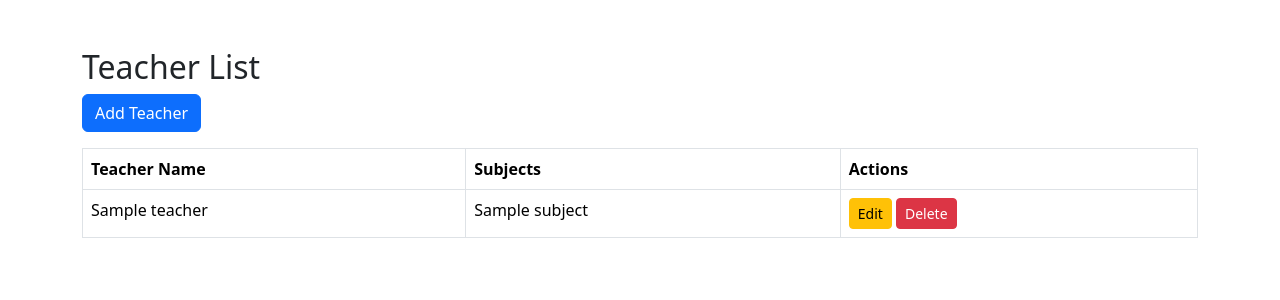
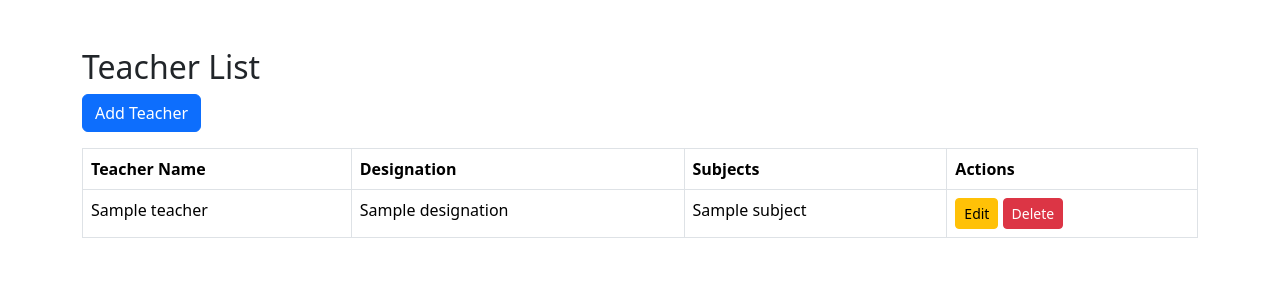
Before and after one commit to asiburrahmanprince/django-rest-demo, a Django app: template teacher/templates/teacher/teacher_list.html in a window 1280 px wide. Shown: the top 300 px of the page. Run offline with Django 3.2, Linux system fonts and the light colour scheme; the template is opened without the code that fills it: most values are stand-ins (such as "Sample title", 1, 10 or a date in 2020).

Commit message:
Add designation in Teacher model

```diff
--- a/teacher/forms.py
+++ b/teacher/forms.py
@@ -10,4 +10,4 @@ class TeacherForm(forms.ModelForm):
 
     class Meta:
         model = Teacher
-        fields = ['name', 'subjects']
+        fields = ['name', 'designation', 'subjects']
--- a/teacher/models.py
+++ b/teacher/models.py
@@ -1,10 +1,12 @@
 from django.db import models
 from subjects.models import Subject
 
-
 class Teacher(models.Model):
     name = models.CharField(max_length=100)
+    designation = models.CharField(max_length=100, blank=True, null=True)  # New field added
     subjects = models.ManyToManyField(Subject, through='teacher_subject.TeacherSubject')
 
     def __str__(self):
+        if self.designation:
+            return f"{self.name} ({self.designation})"
         return self.name
--- a/teacher/templates/teacher/teacher_list.html
+++ b/teacher/templates/teacher/teacher_list.html
@@ -9,6 +9,7 @@
     <thead>
       <tr>
         <th>Teacher Name</th>
+        <th>Designation</th>
         <th>Subjects</th>
         <th>Actions</th>
       </tr>
@@ -17,6 +18,7 @@
       {% for teacher in teachers %}
         <tr>
           <td>{{ teacher.name }}</td>
+          <td>{{ teacher.designation }}</td>
           <td>
             {% for subject in teacher.subjects.all %}
               {{ subject.name }}{% if not forloop.last %}, {% endif %}
```
Also changed, not shown: teacher/migrations/0003_teacher_designation.py (added).
